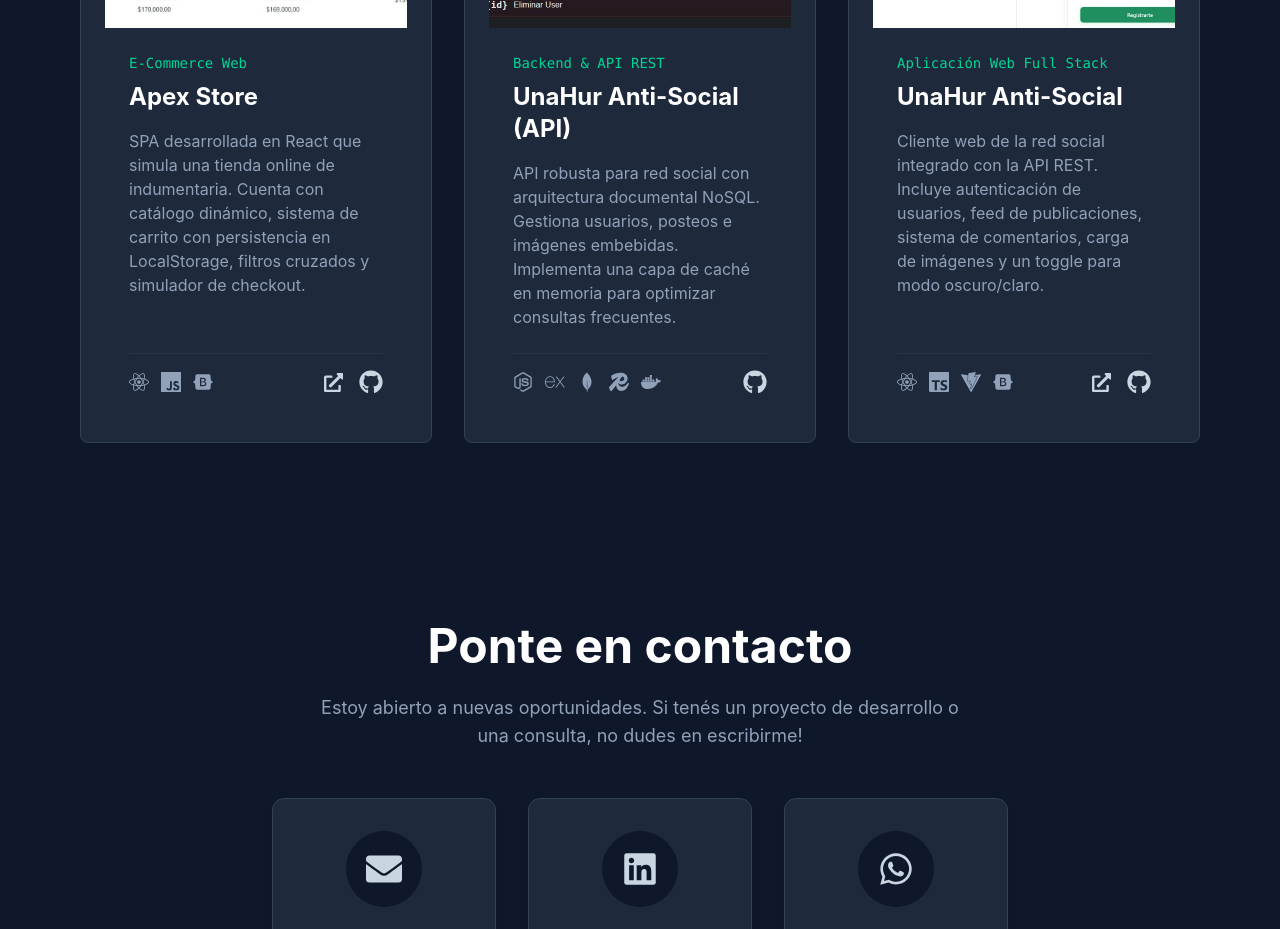
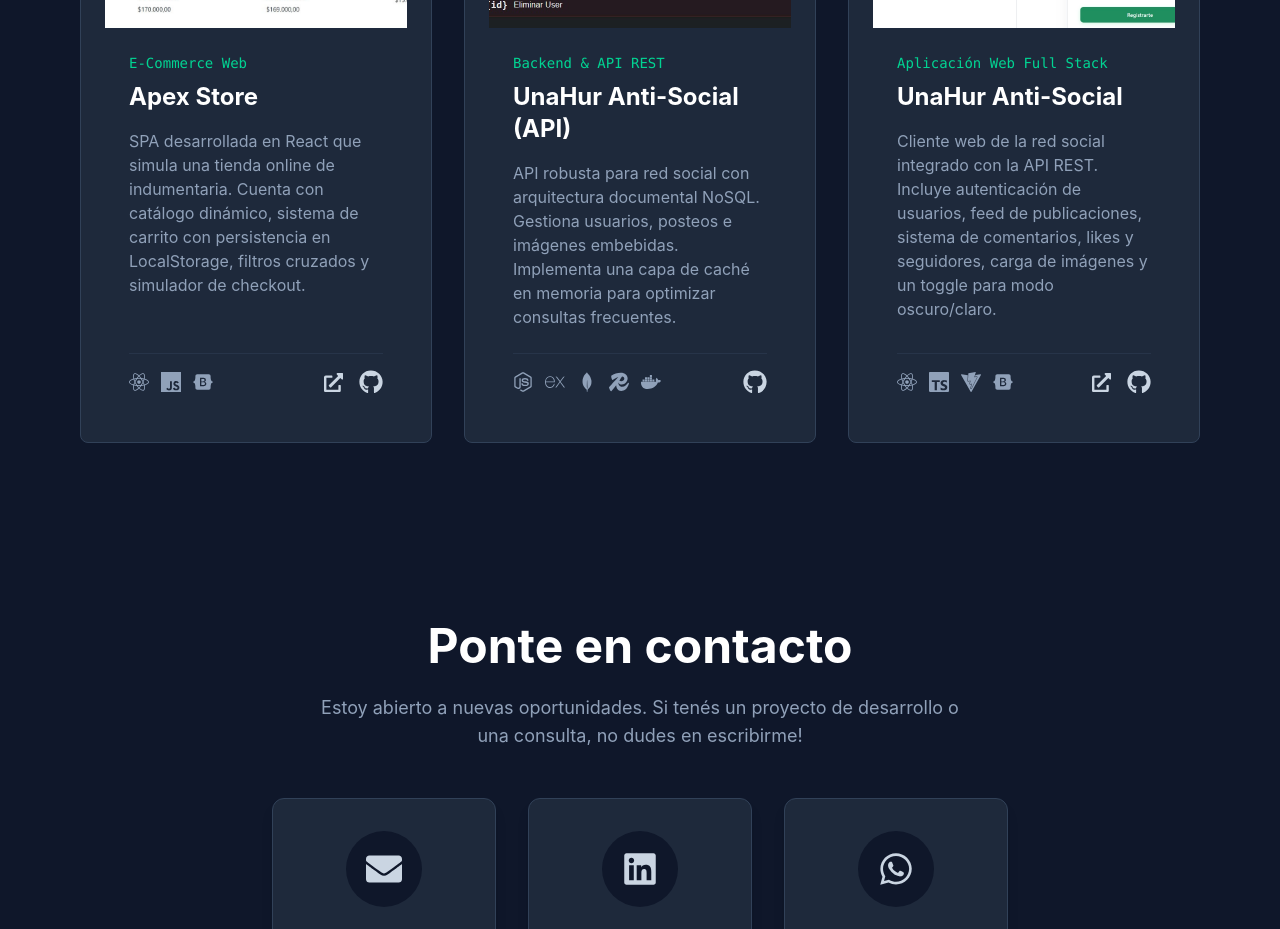
Before and after one commit to toralessantiago/portfolio, a React (Vite) app: page / in a window 1280 px wide. Shown: the part 2180-3109 px from the top of the page. Built offline with nearby package versions, Linux system fonts and the light colour scheme.

Commit message:
Update Projects.jsx

```diff
--- a/src/components/sections/Projects.jsx
+++ b/src/components/sections/Projects.jsx
@@ -120,7 +120,7 @@ export const Projects = () => {
               <h4 className="project-tag">Aplicación Web Full Stack</h4>
               <h3 className="project-name">UnaHur Anti-Social</h3>
               <p className="project-description">
-                Cliente web de la red social integrado con la API REST. Incluye autenticación de usuarios, feed de publicaciones, sistema de comentarios, carga de imágenes y un toggle para modo oscuro/claro.
+                Cliente web de la red social integrado con la API REST. Incluye autenticación de usuarios, feed de publicaciones, sistema de comentarios, likes y seguidores, carga de imágenes y un toggle para modo oscuro/claro.
               </p>
             </div>
             <div className="project-footer mt-4">
```
